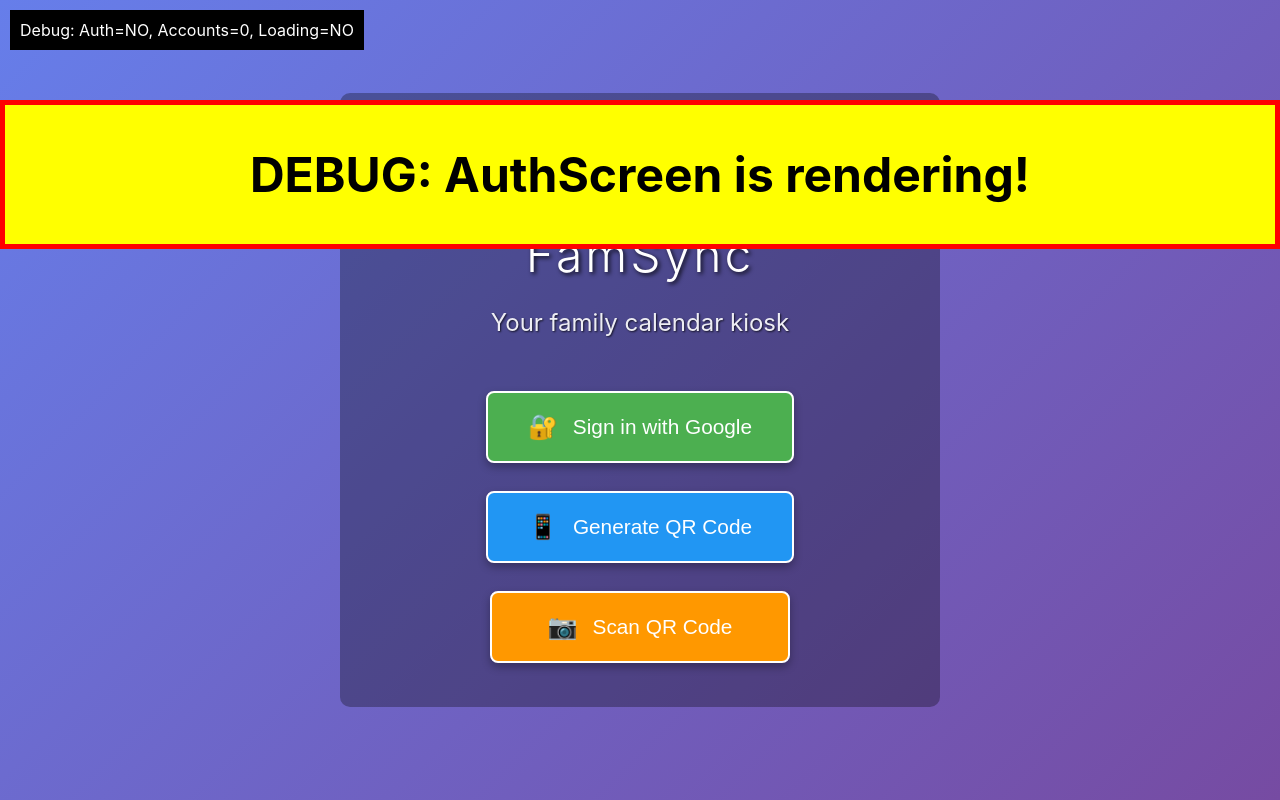
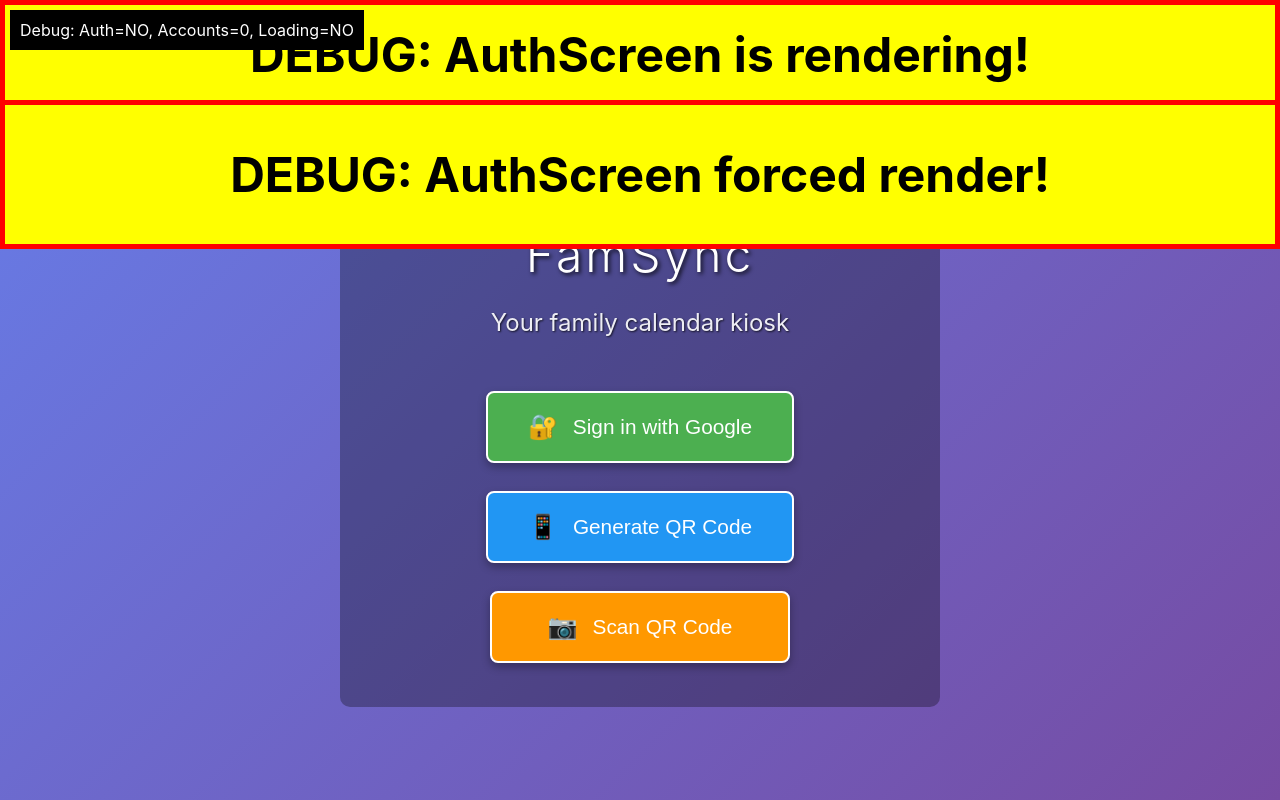
Before and after one commit to extremealexv/CalendarNest, a React (Create React App) app: page / in a window 1280 px wide. Built offline with nearby package versions, Linux system fonts and the light colour scheme.

Commit message:
added  more debug info to AuthScreen

```diff
--- a/src/components/AuthScreen.js
+++ b/src/components/AuthScreen.js
@@ -318,21 +318,8 @@
   );
 
   return (
-    <div className="auth-screen">
-      <div style={{
-        position: 'fixed',
-        top: 100,
-        left: 0,
-        width: '100vw',
-        zIndex: 99999,
-        background: 'yellow',
-        color: 'black',
-        fontSize: '3rem',
-        textAlign: 'center',
-        fontWeight: 'bold',
-        padding: '40px',
-        border: '5px solid red',
-      }}>
+    <div className="auth-screen" style={{ backgroundColor: 'black', color: 'white', fontSize: '2rem', padding: '20px' }}>
+      <div style={{ position: 'fixed', top: 0, left: 0, width: '100%', background: 'yellow', color: 'black', fontSize: '3rem', textAlign: 'center', fontWeight: 'bold', padding: '20px', border: '5px solid red' }}>
         DEBUG: AuthScreen is rendering!
       </div>
       {authMode === 'welcome' && renderWelcomeScreen()}
```
